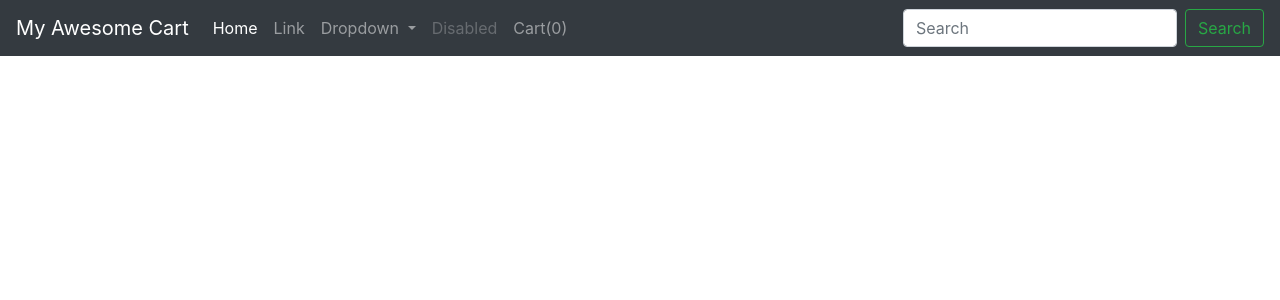
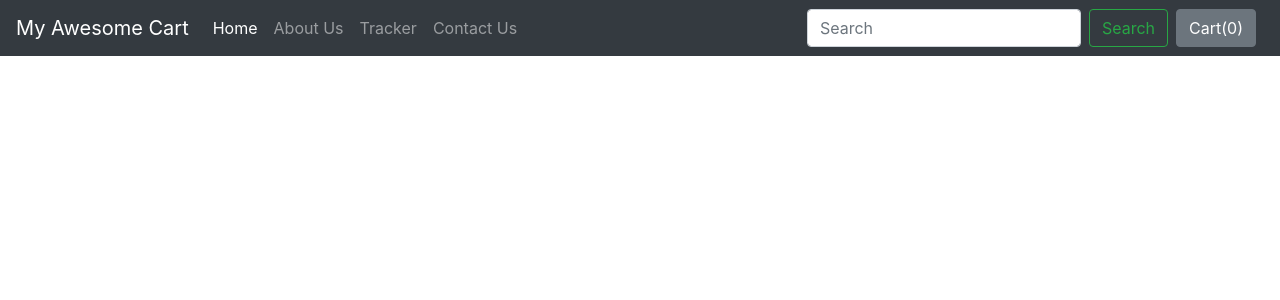
Before and after one commit to AnshikaDixit/eCommerceWebsite, a Django app: page /shop/ in a window 1280 px wide. Shown: the top 300 px of the page. Run offline with Django 5.2, Linux system fonts and the light colour scheme; data that the repository does not hold is empty; some libraries are stand-ins or nearby versions.

Commit message:
ADDED --> Cart popup and other pages

```diff
--- a/shop/templates/shop/basic.html
+++ b/shop/templates/shop/basic.html
@@ -16,7 +16,7 @@
   <body>
 
     <nav class="navbar navbar-expand-lg navbar-dark bg-dark">
-  <a class="navbar-brand" href="#">My Awesome Cart</a>
+  <a class="navbar-brand" href="/shop">My Awesome Cart</a>
   <button class="navbar-toggler" type="button" data-toggle="collapse" data-target="#navbarSupportedContent" aria-controls="navbarSupportedContent" aria-expanded="false" aria-label="Toggle navigation">
     <span class="navbar-toggler-icon"></span>
   </button>
@@ -24,33 +24,32 @@
   <div class="collapse navbar-collapse" id="navbarSupportedContent">
     <ul class="navbar-nav mr-auto">
       <li class="nav-item active">
-        <a class="nav-link" href="#">Home <span class="sr-only">(current)</span></a>
+        <a class="nav-link" href="/shop">Home <span class="sr-only">(current)</span></a>
       </li>
       <li class="nav-item">
-        <a class="nav-link" href="#">Link</a>
+        <a class="nav-link" href="/shop/about">About Us</a>
       </li>
-      <li class="nav-item dropdown">
-        <a class="nav-link dropdown-toggle" href="#" id="navbarDropdown" role="button" data-toggle="dropdown" aria-haspopup="true" aria-expanded="false">
-          Dropdown
-        </a>
-        <div class="dropdown-menu" aria-labelledby="navbarDropdown">
-          <a class="dropdown-item" href="#">Action</a>
-          <a class="dropdown-item" href="#">Another action</a>
-          <div class="dropdown-divider"></div>
-          <a class="dropdown-item" href="#">Something else here</a>
-        </div>
+
+      <li class="nav-item">
+        <a class="nav-link" href="/shop/tracker">Tracker</a>
       </li>
+
       <li class="nav-item">
-        <a class="nav-link disabled" href="#" tabindex="-1" aria-disabled="true">Disabled</a>
+        <a class="nav-link" href="/shop/contact">Contact Us</a>
       </li>
-      <li class="nav-item">
-        <a class="nav-link" href="#">Cart(<span id="cart">0</span>)</a>
-      </li>
+
+
     </ul>
     <form class="form-inline my-2 my-lg-0">
       <input class="form-control mr-sm-2" type="search" placeholder="Search" aria-label="Search">
       <button class="btn btn-outline-success my-2 my-sm-0" type="submit">Search</button>
     </form>
+    <button type="button" class="btn btn-secondary mx-2" id="popcart" data-container="body" data-toggle="popover" data-placement="bottom" data-html="true" data-content="Vivamus
+     sagittis lacus vel augue laoreet rutrum faucibus.">
+
+
+  Cart(<span id="cart">0</span>)
+</button>
   </div>
 </nav>
   {% block body %} {% endblock %}
--- /dev/null
+++ b/shop/templates/shop/checkout.html
@@ -0,0 +1,4 @@
+{% extends 'shop/basic.html' %}
+
+{% block title%} Checkout - My Awesome Cart{% endblock %}
+{% block body %} This is our checkout page {% endblock %}
--- /dev/null
+++ b/shop/templates/shop/contact.html
@@ -0,0 +1,4 @@
+{% extends 'shop/basic.html' %}
+
+{% block title%} Contact Us - My Awesome Cart{% endblock %}
+{% block body %} This is our contact page {% endblock %}
--- a/shop/templates/shop/index.html
+++ b/shop/templates/shop/index.html
@@ -32,7 +32,8 @@
           .carousel-control-prev,
           .carousel-control-next{
           top: auto;
-bottom: auto;
+          bottom: auto;
+          padding-top: 180px;
           }
            body .no-padding{
            padding-left: 0,
@@ -47,7 +48,8 @@ bottom: auto;
     <!--Slideshow starts here -->
     {% for product, range, nSlides in allProds %}
     <h5 class="my-4">Flash Sale On {{product.0.category}} - Recommended Items</h5>
-<div id="demo{{forloop.counter}}" class="carousel slide my-3" data-ride="carousel">
+    <div class="row">
+<div id="demo{{forloop.counter}}" class="col carousel slide my-3" data-ride="carousel">
     <ul class="carousel-indicators">
       <li data-target="#demo{{forloop.counter}}" data-slide-to="0" class="active"></li>
 
@@ -88,6 +90,7 @@ bottom: auto;
     <a class="carousel-control-next" href="#demo{{forloop.counter}}" data-slide="next">
         <span class="carousel-control-next-icon"></span>
     </a>
+     </div>
     {% endfor %}
 </div>
  {% endblock %}
@@ -118,5 +121,7 @@ console.log(cart);
 localStorage.setItem('cart', JSON.stringify(cart));
 document.getElementById('cart').innerHTML = Object.keys(cart).length;
 });
+$('#popcart').popover();
+document.getElementById("popcart").setAttribute('data-content', '<h5>Cart for your items in my shopping cart</h5>');
 </script>
 {% endblock %}
--- /dev/null
+++ b/shop/templates/shop/prodView.html
@@ -0,0 +1,4 @@
+{% extends 'shop/basic.html' %}
+
+{% block title%} Product - My Awesome Cart{% endblock %}
+{% block body %} This is our prodView page {% endblock %}
--- /dev/null
+++ b/shop/templates/shop/search.html
@@ -0,0 +1,4 @@
+{% extends 'shop/basic.html' %}
+
+{% block title%} Search Results - My Awesome Cart{% endblock %}
+{% block body %} This is our checkout page {% endblock %}
--- /dev/null
+++ b/shop/templates/shop/tracker.html
@@ -0,0 +1,4 @@
+{% extends 'shop/basic.html' %}
+
+{% block title%} Order Tracker - My Awesome Cart{% endblock %}
+{% block body %} This is our tracking page {% endblock %}
--- a/shop/views.py
+++ b/shop/views.py
@@ -23,20 +23,16 @@ def about(request):
 
 def search(request):
     # return HttpResponse("We are at search")
-    return render(request, "shop/about.html")
+    return render(request, "shop/search.html")
 
 def contact(request):
-    # return render(request, "shop/index.html")
-     return HttpResponse("We are at Contact")
+     return render(request, "shop/contact.html")
 
 def tracker(request):
-    # return render(request, "shop/index.html")
-     return HttpResponse("We are at Tracker")
+     return render(request, "shop/tracker.html")
 
 def prodView(request):
-    # return render(request, "shop/index.html")
-     return HttpResponse("We are at Prod View")
+     return render(request, "shop/prodView.html")
 
 def checkout(request):
-    # return render(request, "shop/index.html")
-      return HttpResponse("We are at Checkout")
+     return render(request, "shop/checkout.html")
```
